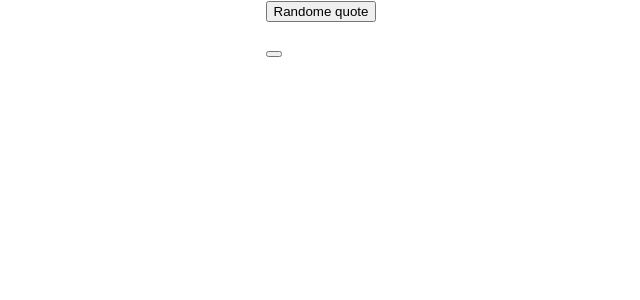
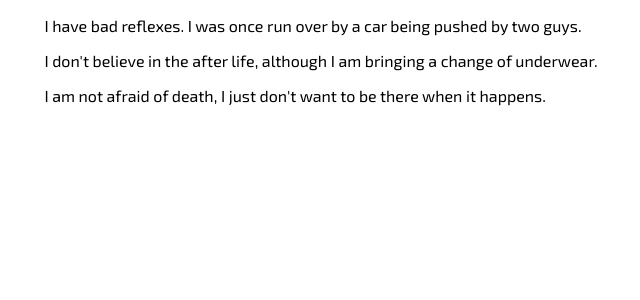
Before and after one commit to norbert-lukaszuk/reactapp, a React (Create React App) app: page / in a window 1280 px wide. Shown: the top 300 px of the page, without its empty margins (319-959 px from the left). Built offline with nearby package versions, Linux system fonts and the light colour scheme; no server answers.

Commit message:
fresh start

```diff
--- a/src/App.js
+++ b/src/App.js
@@ -1,19 +1,33 @@
 import React, { useState, useEffect } from "react";
-import GetQuote from "./components/GetQuote";
-import GetQuotesList from "./components/GetQuotesList";
+import QuotesList from "./components/QuotesList";
 
 /* Using useState hook to write App component as a function not class */
 const App = () => {
-  const [author, setAuthor] = useState("");
-  const getAuthor = (author) => {
-    setAuthor(author);
-  };
+  const quotes = [
+    {
+      id: 1,
+      author: "Woody Allen",
+      quoteText:
+        "I have bad reflexes. I was once run over by a car being pushed by two guys.",
+    },
+    {
+      id: 2,
+      author: "Woody Allen",
+      quoteText:
+        "I don't believe in the after life, although I am bringing a change of underwear.",
+    },
+    {
+      id: 3,
+      author: "Woody Allen",
+      quoteText:
+        "I am not afraid of death, I just don't want to be there when it happens.",
+    },
+  ];
+  const [quotesList, setQuotesList] = useState(quotes);
 
   return (
     <div>
-      <GetQuote getAuthor={getAuthor} />
-      <p>{author}</p>
-      <GetQuotesList author={author} />
+      <QuotesList quotes={quotesList} />
     </div>
   );
 };
--- a/src/components/QuotesList.js
+++ b/src/components/QuotesList.js
@@ -1,9 +1,16 @@
 import React from "react";
+import SignleQuote from "./SingleQuote";
 
-const QuotesList = (props) => {
-  console.log(props.quotes);
+const QuotesList = ({ quotes }) => {
+  console.log(quotes);
 
-  return <div></div>;
+  return (
+    <div>
+      {quotes.map((quote) => {
+        return <SignleQuote quote={quote} key={quote.id} />;
+      })}
+    </div>
+  );
 };
 
 export default QuotesList;
--- /dev/null
+++ b/src/components/SingleQuote.js
@@ -0,0 +1,12 @@
+import React from "react";
+
+const SingleQuote = ({ quote }) => {
+  console.log(quote);
+
+  return (
+    <div>
+      <p>{quote.quoteText}</p>
+    </div>
+  );
+};
+export default SingleQuote;
```
